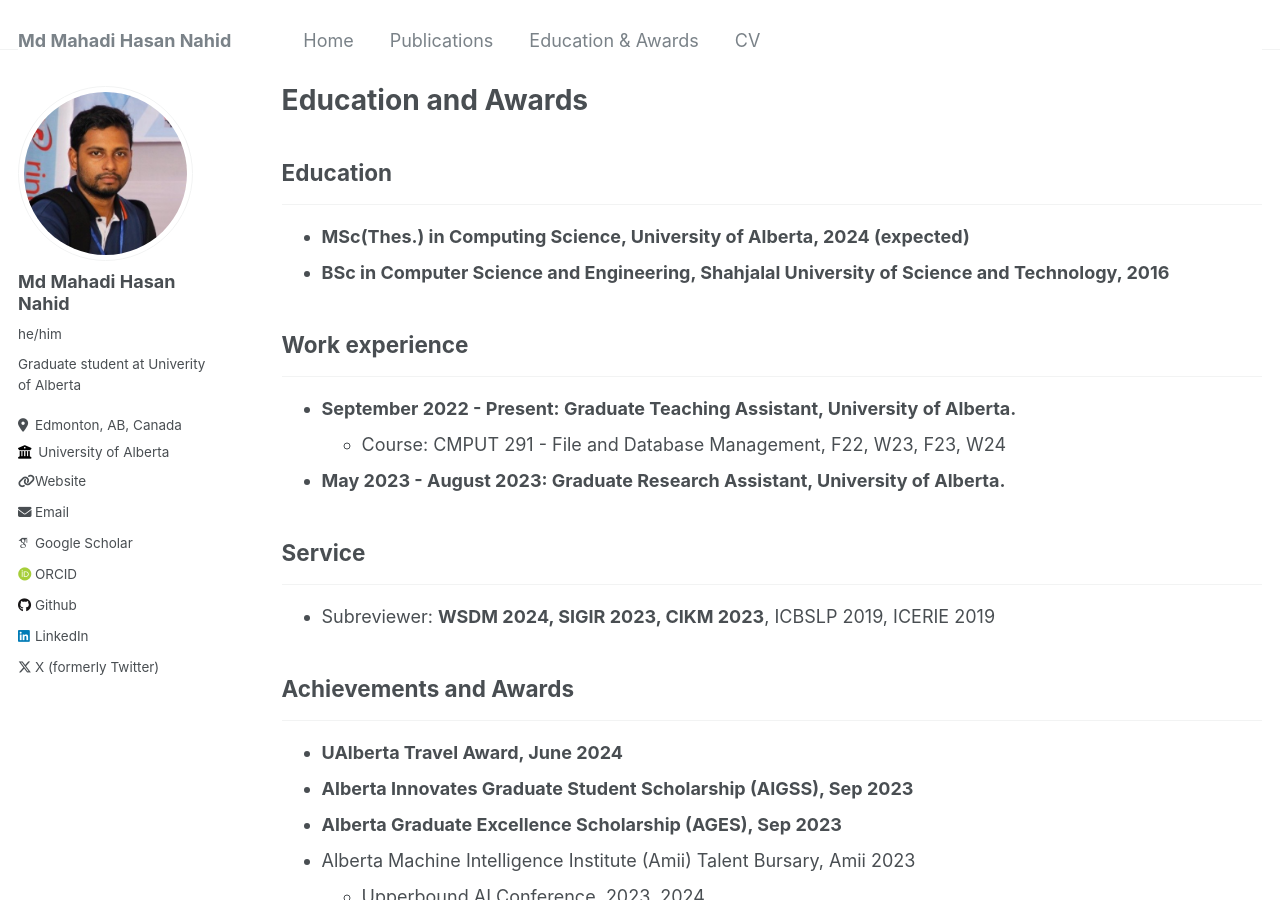
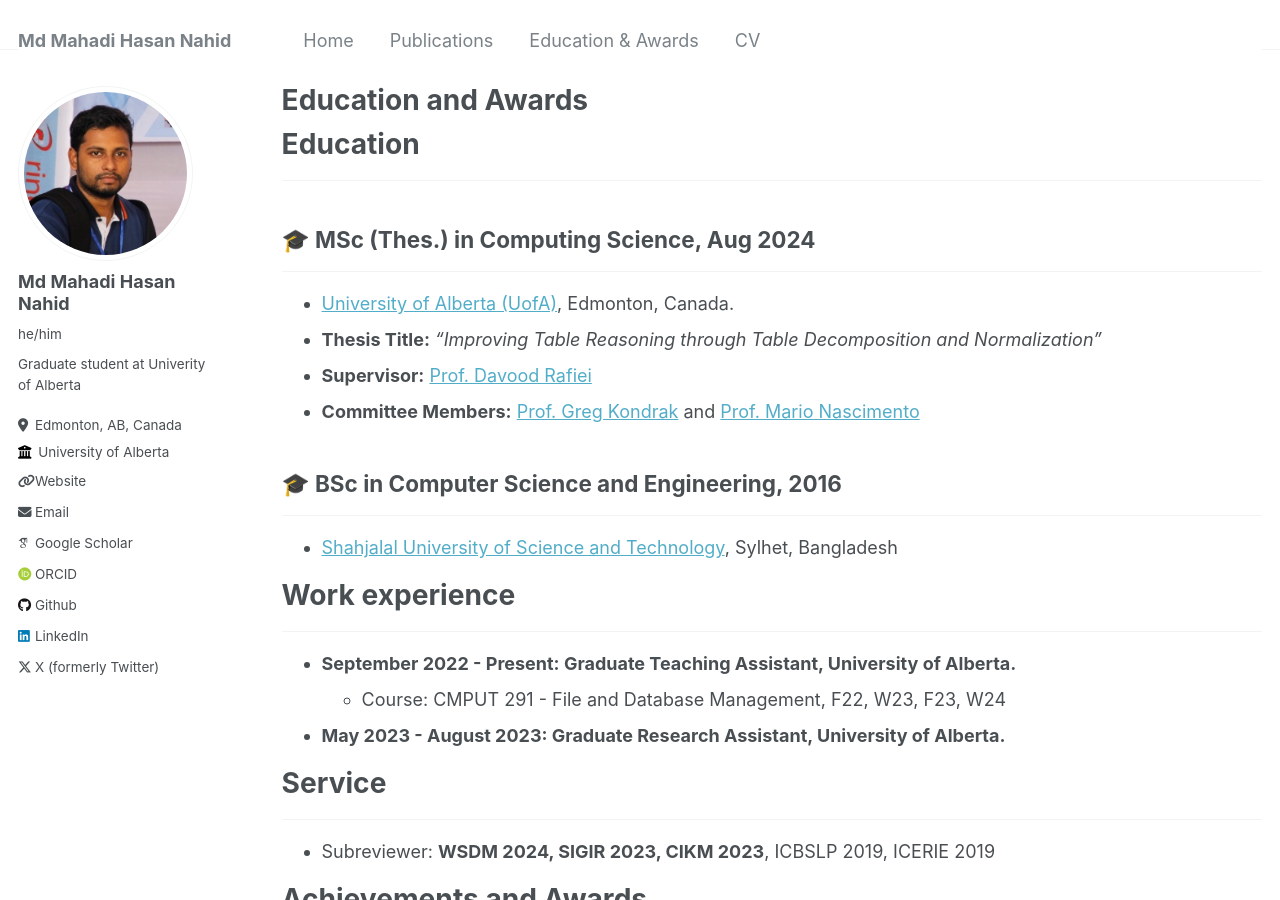
Before and after one commit to mahadi-nahid/mahadi-nahid.github.io, a Jekyll site: the page built from _pages/education-awards.md, in a window 1280 px wide and 900 px high. Built offline with Jekyll 4.4.1, drawn with Linux system fonts in a browser that asks for light colours; some web fonts are replaced.

Commit message:
cv and education

```diff
--- a/_pages/education-awards.md
+++ b/_pages/education-awards.md
@@ -4,22 +4,30 @@ title: "Education and Awards"
 permalink: /education-awards/
 author_profile: true
 ---
-## Education
+# Education
 -----------
-* **MSc(Thes.) in Computing Science, University of Alberta, 2024 (expected)**
-* **BSc in Computer Science and Engineering, Shahjalal University of Science and Technology, 2016**
+## 🎓 MSc (Thes.) in Computing Science, Aug 2024
+---------------------------------
+* [University of Alberta (UofA)](https://www.ualberta.ca/index.html), Edmonton, Canada.
+* **Thesis Title:** *"Improving Table Reasoning through Table Decomposition and Normalization"*
+* **Supervisor:** [Prof. Davood Rafiei](https://webdocs.cs.ualberta.ca/~drafiei/)
+* **Committee Members:** [Prof. Greg Kondrak](http://webdocs.cs.ualberta.ca/~kondrak/) and [Prof. Mario Nascimento](https://apps.ualberta.ca/directory/person/mnascime)
 
-## Work experience
+## 🎓 BSc in Computer Science and Engineering, 2016
+--------------------------------------------------
+* [Shahjalal University of Science and Technology](https://www.sust.edu), Sylhet, Bangladesh
+
+# Work experience
 -----------
 * **September 2022 - Present: Graduate Teaching Assistant, University of Alberta.**
   * Course: CMPUT 291 - File and Database Management, F22, W23, F23, W24
 * **May 2023 - August 2023: Graduate Research Assistant, University of Alberta.**
 
-## Service
+# Service
 -----------
 * Subreviewer: **WSDM 2024, SIGIR 2023, CIKM 2023**, ICBSLP 2019, ICERIE 2019
 
-## Achievements and Awards
+# Achievements and Awards
 -----------
 * **UAlberta Travel Award, June 2024**
 * **Alberta Innovates Graduate Student Scholarship (AIGSS), Sep 2023**
@@ -35,7 +43,7 @@ author_profile: true
 * IEEE Honorable Mention Award, Awarded by CAICT Conference, 2020
 * **Prime Minister Gold Medal - 2016**
 
-## Skills
+# Skills
 -----------
 * NLP, IR, LLM
 
```
Also changed, not shown: _pages/about.md (+1 -0 lines), 1 other file.
